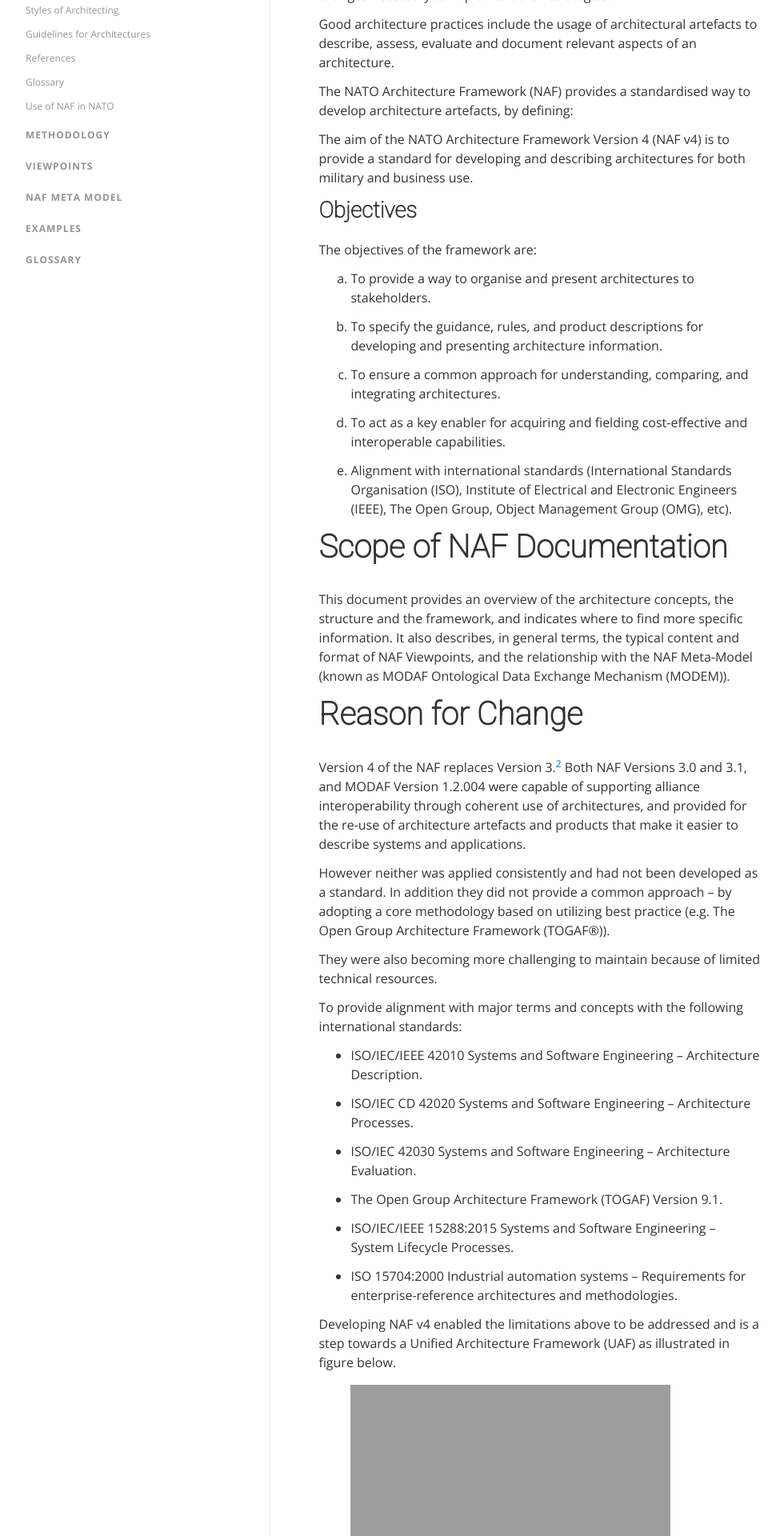
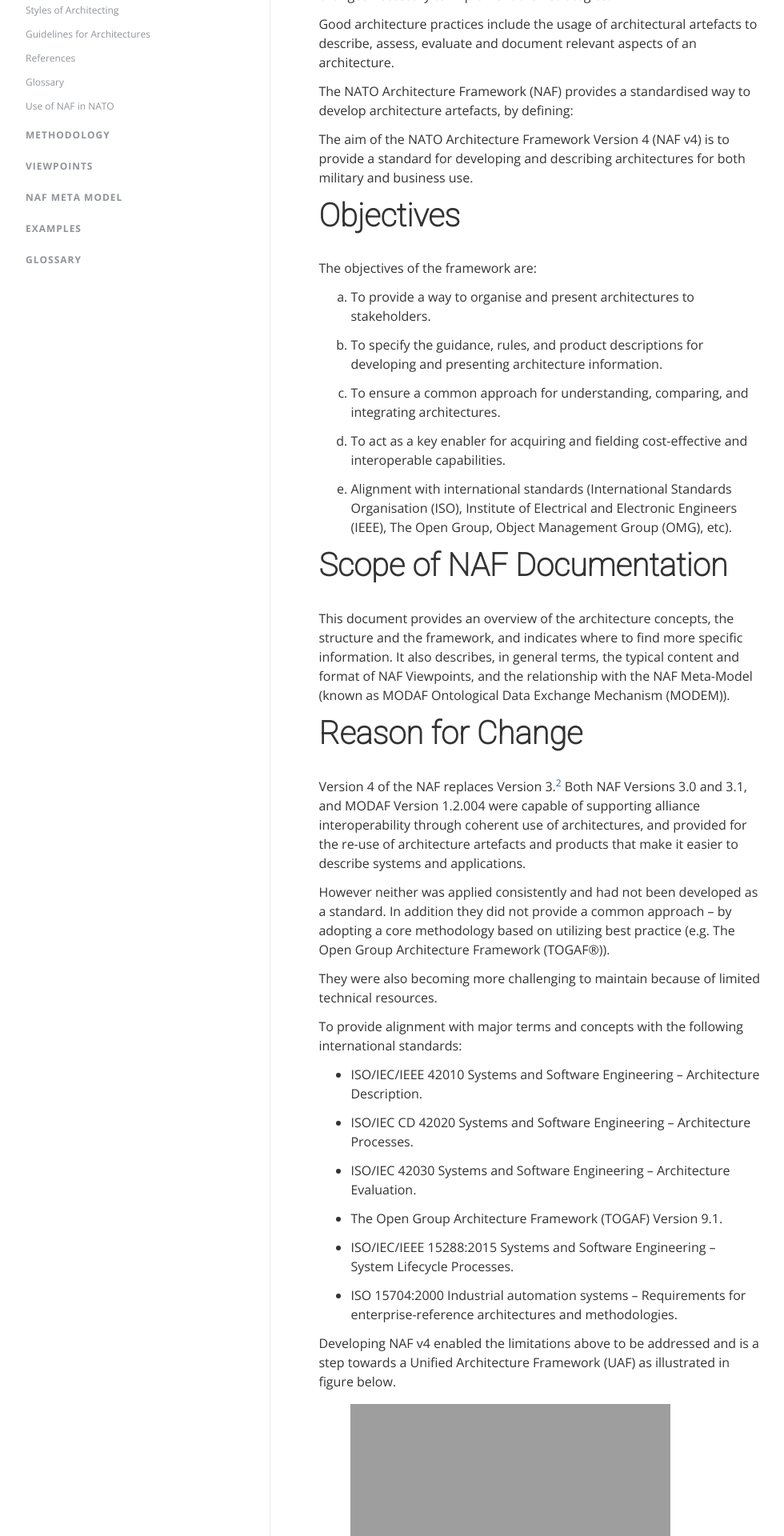
Before and after one commit to stavnstrup/abok, a Jekyll site: the page built from naf/introduction/01-general.md, in a window 1280 px wide. Shown: the part 439-2359 px from the top of the page at 80% size, without its empty margins (148-1128 px from the left). Built offline with Jekyll 4.4.1, drawn with Linux system fonts in a browser that asks for light colours; nearby versions of some CDN libraries.

Commit message:
Correct heading

```diff
--- a/naf/introduction/01-general.md
+++ b/naf/introduction/01-general.md
@@ -26,7 +26,7 @@ The aim of the NATO Architecture Framework Version 4 (NAF v4) is to
 provide a standard for developing and describing architectures for both
 military and business use.
 
-### Objectives
+# Objectives
 
 The objectives of the framework are:
 
```
